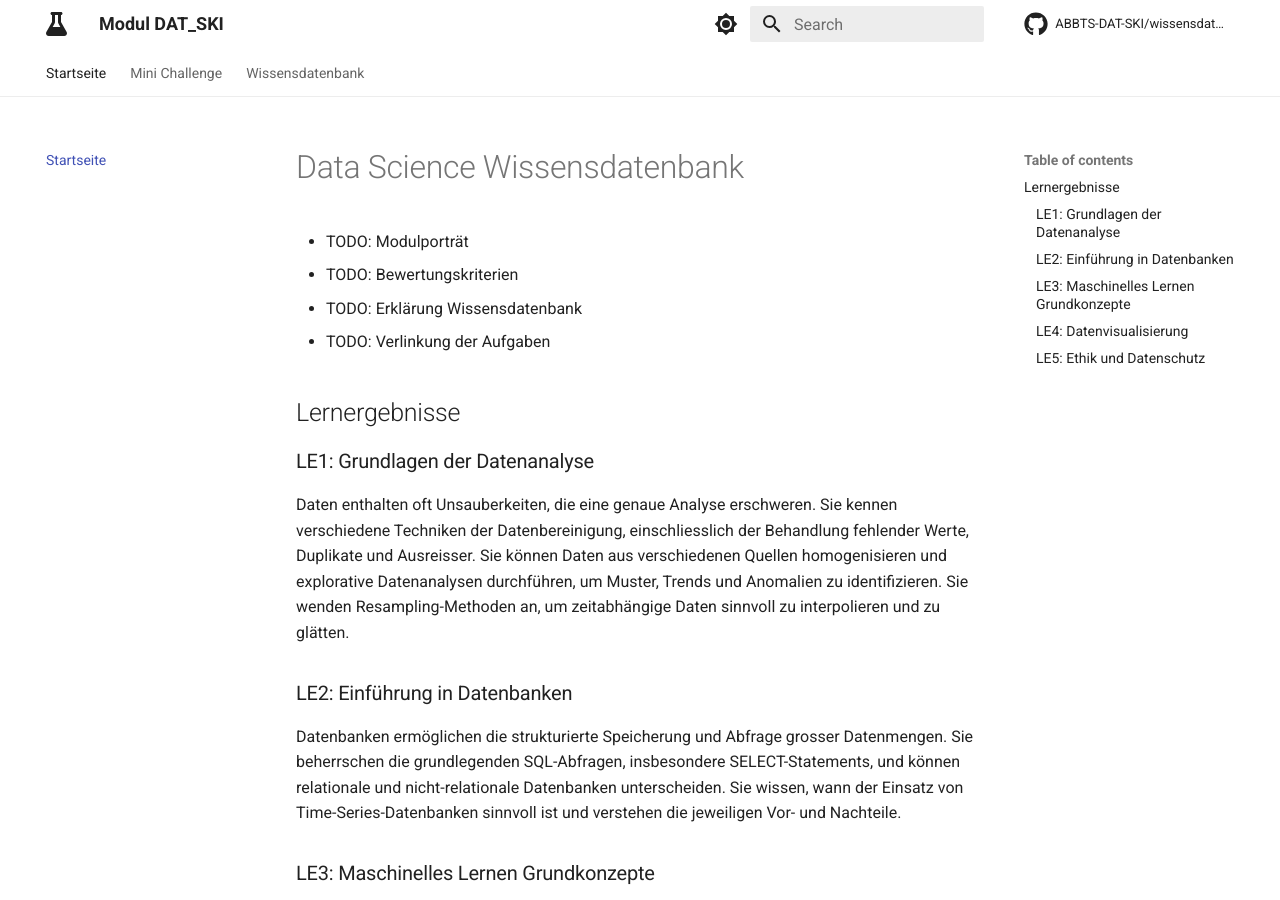
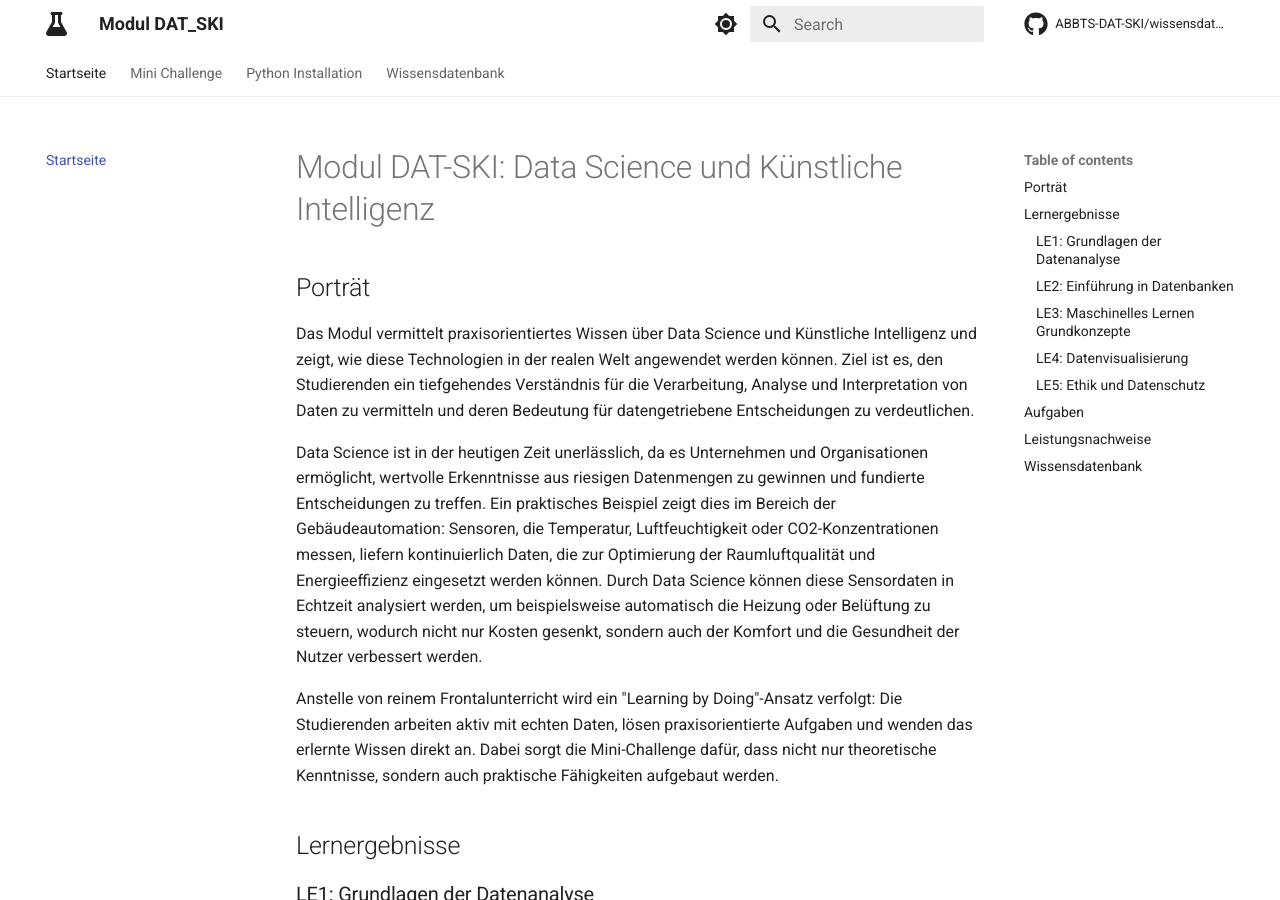
Before and after one commit to ABBTS-DAT-SKI/wissensdatenbank, an MkDocs documentation site: the page built from docs/index.md, in a window 1280 px wide and 900 px high. Built offline with MkDocs 1.6.1 and Material for MkDocs 9.7.7, drawn with Linux system fonts in a browser that asks for light colours; comment, search, counter and statistics services are not loaded; some of the changed text lies outside the part shown.

Commit message:
add portait and python installation

```diff
--- a/README.md
+++ b/README.md
@@ -1,10 +1,12 @@
-# Data Science Wissensdatenbank
+# Modul DAT-SKI: Data Science und Künstliche Intelligenz
 
+## Porträt
 
-- TODO: Modulporträt
-- TODO: Bewertungskriterien
-- TODO: Erklärung Wissensdatenbank
-- TODO: Verlinkung der Aufgaben
+Das Modul vermittelt praxisorientiertes Wissen über Data Science und Künstliche Intelligenz und zeigt, wie diese Technologien in der realen Welt angewendet werden können. Ziel ist es, den Studierenden ein tiefgehendes Verständnis für die Verarbeitung, Analyse und Interpretation von Daten zu vermitteln und deren Bedeutung für datengetriebene Entscheidungen zu verdeutlichen.
+
+Data Science ist in der heutigen Zeit unerlässlich, da es Unternehmen und Organisationen ermöglicht, wertvolle Erkenntnisse aus riesigen Datenmengen zu gewinnen und fundierte Entscheidungen zu treffen. Ein praktisches Beispiel zeigt dies im Bereich der Gebäudeautomation: Sensoren, die Temperatur, Luftfeuchtigkeit oder CO2-Konzentrationen messen, liefern kontinuierlich Daten, die zur Optimierung der Raumluftqualität und Energieeffizienz eingesetzt werden können. Durch Data Science können diese Sensordaten in Echtzeit analysiert werden, um beispielsweise automatisch die Heizung oder Belüftung zu steuern, wodurch nicht nur Kosten gesenkt, sondern auch der Komfort und die Gesundheit der Nutzer verbessert werden.
+
+Anstelle von reinem Frontalunterricht wird ein "Learning by Doing"-Ansatz verfolgt: Die Studierenden arbeiten aktiv mit echten Daten, lösen praxisorientierte Aufgaben und wenden das erlernte Wissen direkt an. Dabei sorgt die Mini-Challenge dafür, dass nicht nur theoretische Kenntnisse, sondern auch praktische Fähigkeiten aufgebaut werden.
 
 ## Lernergebnisse
 ### LE1: Grundlagen der Datenanalyse
@@ -21,3 +23,15 @@ Die visuelle Darstellung von Daten ist entscheidend für deren Interpretation. S
 
 ### LE5: Ethik und Datenschutz
 Der verantwortungsvolle Umgang mit Daten ist essenziell. Sie verstehen die Grundlagen des Datenschutzes und können Datenschutzpraktiken anwenden. Sie kennen den Zweck und Aufbau einer Datenschutzerklärung und können ethische Fragestellungen im Zusammenhang mit Datenwissenschaft erkennen und diskutieren, insbesondere in den Bereichen Gebäudeautomation und Umwelttechnik.
+
+## Aufgaben
+Alle Aufgaben sind ebenfalls auf GitHub verfügbar: [https://github.com/ABBTS-DAT-SKI/aufgaben](https://github.com/ABBTS-DAT-SKI/aufgaben)
+
+## Leistungsnachweise
+Der Kompetenznachweis erfolgt durch:
+
+- Eine benotete Abgabe (Mini-Challenge). Weitere Informationen dazu finden Sie [hier](mini_challenge.md).
+- Eine schriftliche Prüfung in der 10. Semesterwoche.
+
+## Wissensdatenbank
+Die Wissensdatenbank ist eine zentrale Sammlung aller Lerninhalte, Beispiele und Erklärungen. Sie unterstützt Studierende dabei, das Gelernte zu vertiefen und direkt in Aufgaben anzuwenden. Sollte Material fehlen oder unklar sein, wird gebeten, die Dozenten darauf aufmerksam zu machen, damit es zeitnah ergänzt werden kann.
--- a/mkdocs.yaml
+++ b/mkdocs.yaml
@@ -8,6 +8,7 @@ repo_name: ABBTS-DAT-SKI/wissensdatenbank
 nav:
   - Startseite: index.md
   - Mini Challenge: mini_challenge.md
+  - Python Installation: python_installation.md
   - Wissensdatenbank:
     - Datenverarbeitung:
       - Entfernen von Duplikaten: data-engineering/drop_duplicates.md
```
Also changed, not shown: docs/python_installation.md (added, +31 -0 lines).
